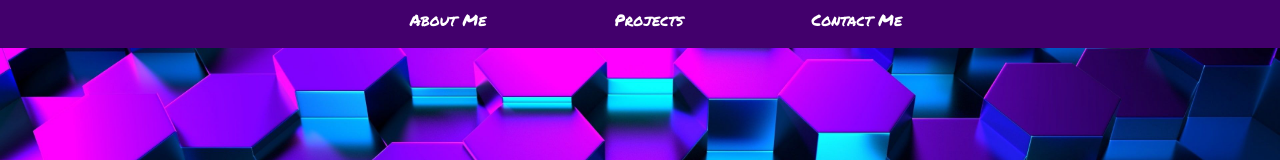
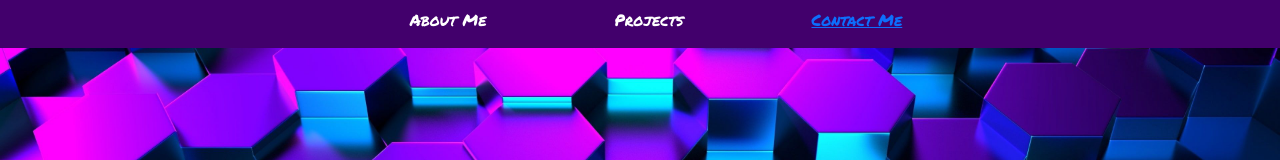
Before and after one commit to etajahwash/portfolio, a React (Create React App) app: page / in a window 1280 px wide. Shown: the top 160 px of the page. Built offline with nearby package versions, Linux system fonts and the light colour scheme; a web font is replaced by a local one.

Commit message:
edited menu icon

```diff
--- a/src/components/Navbar.js
+++ b/src/components/Navbar.js
@@ -5,7 +5,6 @@ import { Link } from 'react-scroll';
 import MenuIcon from '@mui/icons-material/Menu';
 import SwipeableDrawer from '@mui/material/SwipeableDrawer';
 import {
-    Box,
     Divider,
     IconButton,
     List,
@@ -56,7 +55,7 @@ export default function Navbar() {
             <Link to="projects" spy={true} smooth={true} offset={0}>Projects</Link>
             </li>
             <li>
-            <Link to="contact" spy={true} smooth={true} offset={0}>Contact Me</Link>
+            <Link to="contact" spy={true} smooth={true} offset={0} className='contactClass'>Contact Me</Link>
             </li>
         </ul>
         <div className='menuSection'>
@@ -77,9 +76,10 @@ export default function Navbar() {
           >
             <div
               style={{
-                backgroundColor: "palevioletred",
+                backgroundColor: "plum",
                 height: "100vh",
                 width: "10rem",
+                color: '#42006C',
               }}
             >
               <Divider />
@@ -91,7 +91,7 @@ export default function Navbar() {
                 </Link>
                 <Link to="about" spy={true} smooth={true} offset={0}>
                 <ListItemButton onClick={navAbout}>
-                  <ListItemText primary={"About Me"} />
+                  <ListItemText fontFamily='cursive' primary={"About Me"} />
                 </ListItemButton>
                 </Link>
                 <Link to="projects" spy={true} smooth={true} offset={0}>
--- a/src/styling/Navbar.css
+++ b/src/styling/Navbar.css
@@ -8,7 +8,6 @@
     justify-content: center;
     text-align: center;
     font-family: 'Permanent Marker', cursive;
-
     background-color: #42006C;
     z-index: 99;
 
@@ -76,12 +75,14 @@
 
 
 
+
 /* MEDIA QUERIES */
 
 @media screen and (max-width: 703px) {
     .menuSection {
         display: grid;
         justify-content: right;
+        margin-right: 2rem;
     }
 
     .navbarContainer > ul {
```
